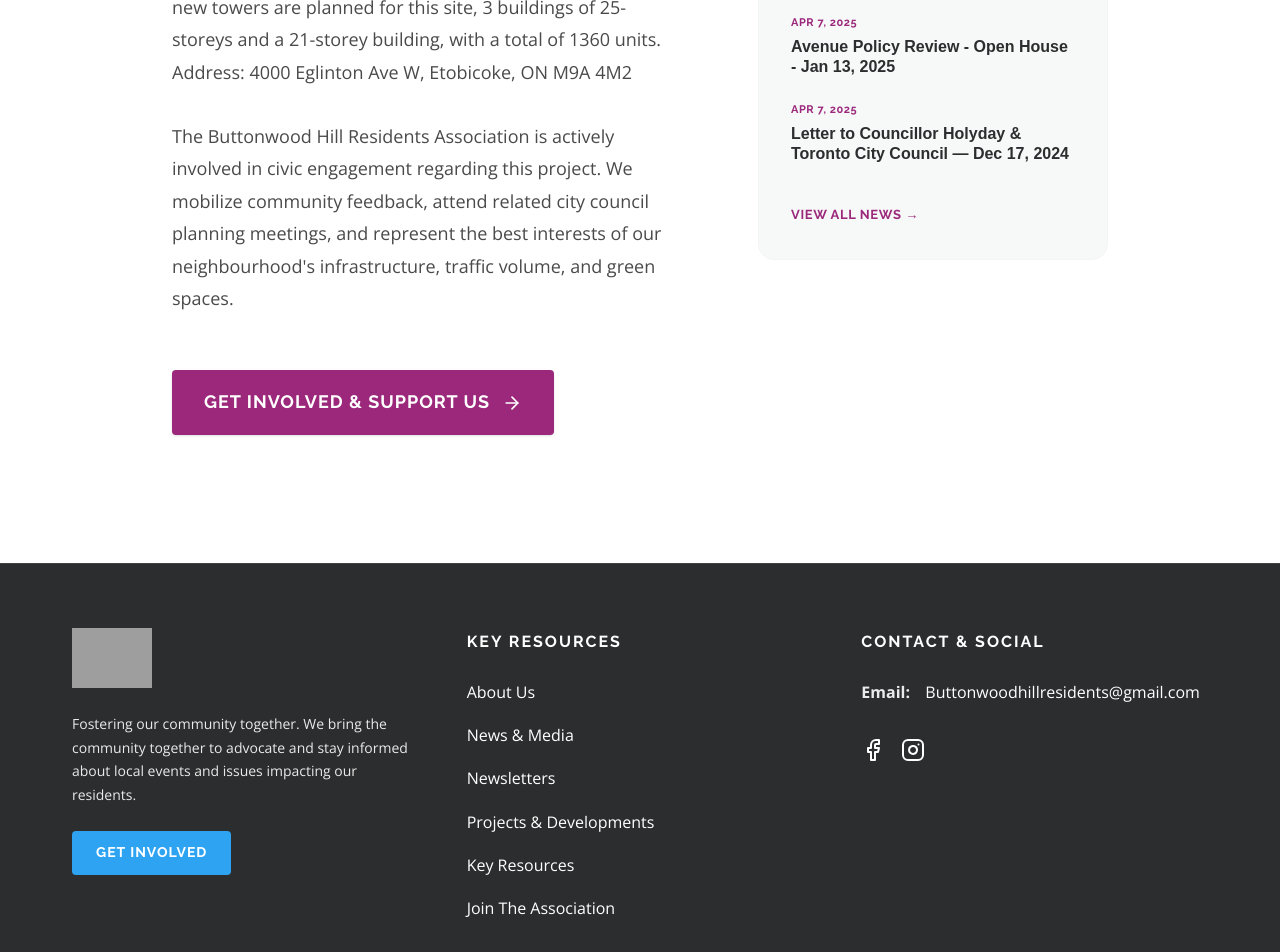
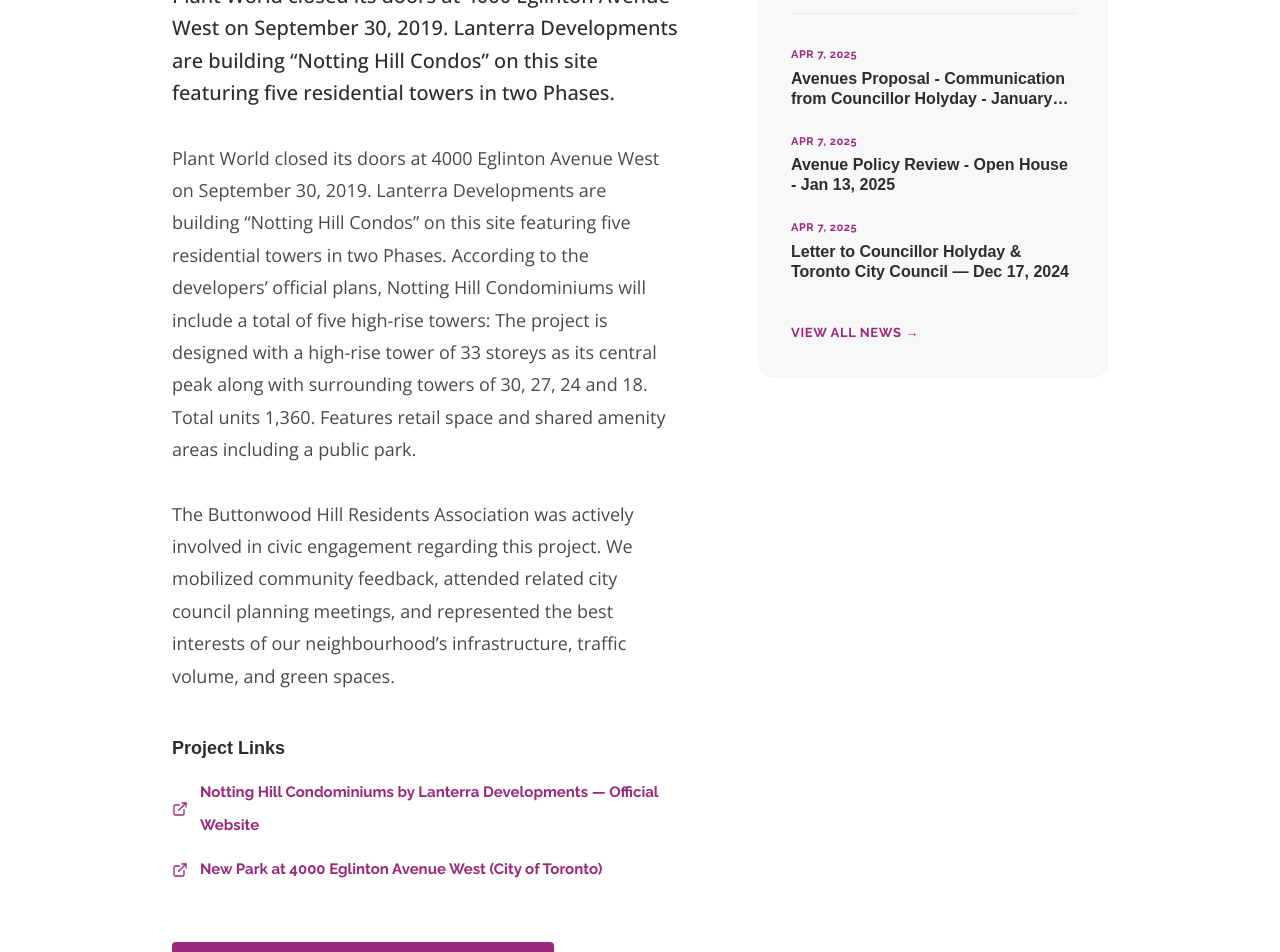
Before and after one commit to PlanetGalactor/BHRA-Website, a Next.js app: page /projects/plant-world in a window 1280 px wide. Shown: the part 820-1772 px from the top of the page. Built offline with nearby package versions, Linux system fonts and the light colour scheme; grey boxes are pictures that could not be loaded; a web font is replaced by a local one.

Commit message:
Client updates - executive names, journey text, projects content, news titles

```diff
--- a/app/projects/[slug]/page.tsx
+++ b/app/projects/[slug]/page.tsx
@@ -2,16 +2,83 @@
 import Image from "next/image";
 import Link from "next/link";
 import { format } from "date-fns";
-import { ArrowLeft, ArrowRight, Building2, MapPin } from "lucide-react";
+import { ArrowLeft, ArrowRight, Building2, ExternalLink } from "lucide-react";
 import { getSortedPostsData } from "@/lib/markdown";
 
-const PROJECTS = [
-  { name: "Buttonwood Hill Property", category: "Buttonwood Hill Property", slug: "buttonwood-property", desc: "Latest info and hearings regarding the Buttonwood Hill local development initiatives.", ldesc: "The Buttonwood Hill Property represents the core of our neighbourhood focus. Most recently, the City of Toronto is undertaking significant improvements to Buttonwood Park. The park design will be determined through extensive community engagement.", image: "/images/projects/buttonwood.png" },
-  { name: "Plant World", category: "Other Developments", slug: "plant-world", desc: "Updates on the Plant World site development and rezoning applications.", ldesc: "Plant World closed its doors as of September 30, 2019. Four new towers are planned for this site, 3 buildings of 25-storeys and a 21-storey building, with a total of 1360 units. Address: 4000 Eglinton Ave W, Etobicoke, ON M9A 4M2", image: "/images/projects/plant-world.png" },
-  { name: "Humbertown Plaza", category: "Humbertown Plaza", slug: "humbertown-plaza", desc: "Redevelopment plans and resident feedback regarding local commercial hubs.", ldesc: "This development has been approved. As of December 2019, the sales office is now open for the new condominium units that will be built at the site. First Capital confirmed that they have submitted a site plan amendment this spring in regard to changes to what is known as Block 5—where the LCBO and Bulk Barn are currently located. The construction of Block 5 will span 2-3 years.", image: "/images/projects/humbertown.jpg" },
-  { name: "Eglinton West LRT", category: "Eglinton West LRT", slug: "eglinton-west-lrt", desc: "Transit expansion updates and community impact on our local infrastructure.", ldesc: "The Eglinton West LRT is part of a mass transit plan between the City of Toronto and the Province of Ontario. The Eglinton West LRT expansion is expected to be underground for much of the area between Mount Dennis to the airport.", image: "/images/projects/eglinton-west.png" },
-  { name: "Richview Square", category: "Richview Square", slug: "richview-square", desc: "Upcoming commercial and residential changes in the Richview footprint.", ldesc: "Trinity Development Group and CreateTO (formerly Build Toronto) filed their zoning development application for the proposed buildings at Richview Square. The zoning by-law amendment application was submitted to permit the development of three new mixed-use buildings of 22, 22 and 11 storeys. Many modifications have been made by the developer after listening to community comments. Review continues.", image: "/images/projects/richview-square.jpg" },
-  { name: "La Rose Apartments", category: "La Rose Apartments", slug: "la-rose-apartments", desc: "Details on ongoing proposals and high-rise density conversations.", ldesc: "On May 4, 2018 our office received a notice from the Local Planning Appeal Tribunal (LPAT) concerning the hearing of 45 La Rose Ave that took place in April. The notice of decision will grant a zoning by-law amendment to permit an infill apartment building at the proposed location of 45 La Rose Avenue. Several changes to the original plan have been made to specifically address concerns of local area residents. The application is still in the very early stages of planning.", image: "/images/projects/la-rose.jpg" }
+type ProjectLink = { label: string; href: string };
+
+const PROJECTS: {
+  name: string;
+  category: string;
+  slug: string;
+  desc: string;
+  ldesc: string;
+  image: string;
+  links?: ProjectLink[];
+  hideBoilerplate?: boolean;
+}[] = [
+  {
+    name: "Buttonwood Hill Property",
+    category: "Buttonwood Hill Property",
+    slug: "buttonwood-property",
+    desc: "Latest info and hearings regarding the Buttonwood Hill local development initiatives.",
+    ldesc: "The Buttonwood Hill Property represents the core of our neighbourhood focus. Most recently, the City of Toronto is undertaking significant improvements to Buttonwood Park. The park design will be determined through extensive community engagement.",
+    image: "/images/projects/buttonwood.png",
+  },
+  {
+    name: "Lanterra Developments \u2014 Notting Hill Condos, 4000 Eglinton Avenue West (Plant World)",
+    category: "Other Developments",
+    slug: "plant-world",
+    desc: "Plant World closed its doors at 4000 Eglinton Avenue West on September 30, 2019. Lanterra Developments are building \u201cNotting Hill Condos\u201d on this site featuring five residential towers in two Phases.",
+    ldesc: "Plant World closed its doors at 4000 Eglinton Avenue West on September 30, 2019. Lanterra Developments are building \u201cNotting Hill Condos\u201d on this site featuring five residential towers in two Phases. According to the developers\u2019 official plans, Notting Hill Condominiums will include a total of five high-rise towers: The project is designed with a high-rise tower of 33 storeys as its central peak along with surrounding towers of 30, 27, 24 and 18. Total units 1,360. Features retail space and shared amenity areas including a public park.\n\nThe Buttonwood Hill Residents Association was actively involved in civic engagement regarding this project. We mobilized community feedback, attended related city council planning meetings, and represented the best interests of our neighbourhood\u2019s infrastructure, traffic volume, and green spaces.",
+    image: "/images/projects/notting-hill.jpg",
+    hideBoilerplate: true,
+    links: [
+      { label: "Notting Hill Condominiums by Lanterra Developments \u2014 Official Website", href: "https://nottinghillcondominiums.com/" },
+      { label: "New Park at 4000 Eglinton Avenue West (City of Toronto)", href: "https://www.toronto.ca/city-government/planning-development/construction-new-facilities/new-parks-facilities/new-park-at-4000-eglinton-avenue-west/" },
+    ],
+  },
+  {
+    name: "Humbertown Plaza",
+    category: "Humbertown Plaza",
+    slug: "humbertown-plaza",
+    desc: "First Capital are currently revitalizing Humbertown Mall and some shops will remain open during this process. First Capital anticipates the unveiling of the new and improved Humbertown Mall in 2026.",
+    ldesc: "First Capital are currently revitalizing Humbertown Mall and some shops will remain open during this process. First Capital anticipates the unveiling of the new and improved Humbertown Mall in 2026.\n\nThe Humbertown Redevelopment is a partnership between Humbertown Mall owner and operator First Capital Realty and Tridel. The pre-construction plan is to build in and around the currently standing Humbertown Mall, located at 270 The Kingsway in the Etobicoke neighbourhood of Edenbridge-Humber Valley. At this address, three residential towers will be constructed to stand at a height of 9, 10, and 21 storeys.",
+    image: "/images/projects/humbertown.jpg",
+    hideBoilerplate: true,
+    links: [
+      { label: "Humbertown Mall Renovations", href: "https://www.humbertown.com/2025/09/30/renovations/" },
+      { label: "Loblaws Humbertown Update", href: "https://www.facebook.com/loblaws1174/posts/1475096497736688/" },
+      { label: "Humbertown Redevelopment \u2014 GTA Homes", href: "https://www.gtahomes.com/humbertown-redevelopment/" },
+    ],
+  },
+  {
+    name: "Eglinton Crosstown LRT",
+    category: "Eglinton West LRT",
+    slug: "eglinton-west-lrt",
+    desc: "Transit expansion updates and community impact on our local infrastructure.",
+    ldesc: "The Eglinton Crosstown LRT is part of a mass transit plan between the City of Toronto and the Province of Ontario. The expansion is expected to be underground for much of the area between Mount Dennis to the airport.",
+    image: "/images/projects/eglinton-west.png",
+    links: [
+      { label: "Eglinton Crosstown LRT \u2014 Metrolinx", href: "https://www.metrolinx.com/en/projects-and-programs/eglinton-crosstown-lrt" },
+    ],
+  },
+  {
+    name: "Richview Square",
+    category: "Richview Square",
+    slug: "richview-square",
+    desc: "Upcoming commercial and residential changes in the Richview footprint.",
+    ldesc: "Trinity Development Group and CreateTO (formerly Build Toronto) filed their zoning development application for the proposed buildings at Richview Square. The zoning by-law amendment application was submitted to permit the development of three new mixed-use buildings of 22, 22 and 11 storeys. Many modifications have been made by the developer after listening to community comments. Review continues.",
+    image: "/images/projects/richview-square.jpg",
+  },
+  {
+    name: "La Rose Apartments",
+    category: "La Rose Apartments",
+    slug: "la-rose-apartments",
+    desc: "Details on ongoing proposals and high-rise density conversations.",
+    ldesc: "On May 4, 2018 our office received a notice from the Local Planning Appeal Tribunal (LPAT) concerning the hearing of 45 La Rose Ave that took place in April. The notice of decision will grant a zoning by-law amendment to permit an infill apartment building at the proposed location of 45 La Rose Avenue. Several changes to the original plan have been made to specifically address concerns of local area residents. The application is still in the very early stages of planning.",
+    image: "/images/projects/la-rose.jpg",
+  },
 ];
 
 export async function generateStaticParams() {
@@ -70,12 +137,32 @@
             <p className="text-[20px] font-medium text-[#2c2d2e] leading-relaxed">
               {project.desc}
             </p>
-            <p>
-              {project.ldesc}
-            </p>
-            <p>
-              The Buttonwood Hill Residents Association is actively involved in civic engagement regarding this project. We mobilize community feedback, attend related city council planning meetings, and represent the best interests of our neighbourhood&apos;s infrastructure, traffic volume, and green spaces.
-            </p>
+            {project.ldesc.split('\n\n').map((para, i) => (
+              <p key={i}>{para}</p>
+            ))}
+            {!project.hideBoilerplate && (
+              <p>
+                The Buttonwood Hill Residents Association is actively involved in civic engagement regarding this project. We mobilize community feedback, attend related city council planning meetings, and represent the best interests of our neighbourhood&apos;s infrastructure, traffic volume, and green spaces.
+              </p>
+            )}
+
+            {project.links && project.links.length > 0 && (
+              <div className="space-y-3 pt-2">
+                <h3 className="text-[18px] font-serif font-bold text-[#2c2d2e]">Project Links</h3>
+                {project.links.map((link, i) => (
+                  <a
+                    key={i}
+                    href={link.href}
+                    target="_blank"
+                    rel="noopener noreferrer"
+                    className="flex items-center gap-3 text-primary font-ui font-bold text-[15px] hover:underline hover:opacity-80 transition-opacity"
+                  >
+                    <ExternalLink size={16} className="flex-shrink-0" />
+                    {link.label}
+                  </a>
+                ))}
+              </div>
+            )}
 
             <Link
               href="/get-involved"
--- a/app/projects/new-school/page.tsx
+++ b/app/projects/new-school/page.tsx
@@ -66,12 +66,12 @@
             </p>
 
             <a
-              href="https://www.toronto.ca/city-government/planning-development/construction-new-facilities/park-facility-projects/buttonwood-park-improvements"
+              href="https://www.tcdsb.org/o/corporateservices/page/new-school"
               target="_blank"
               rel="noopener noreferrer"
               className="inline-flex items-center gap-3 bg-primary text-white font-ui font-bold uppercase tracking-[1px] px-8 py-4 rounded-[4px] shadow-sm hover:bg-[#a3107c] hover:-translate-y-1 transition-all duration-300 mt-6"
             >
-              View City of Toronto Official Page
+              View Project Details
               <ExternalLink size={20} />
             </a>
           </div>
--- a/app/projects/page.tsx
+++ b/app/projects/page.tsx
@@ -4,10 +4,10 @@
 
 export default function ProjectsPage() {
   const projects = [
-    { name: "New School", slug: "new-school", desc: "Latest info and hearings regarding the Buttonwood Hill local development initiatives.", image: "/images/projects/buttonwood.png" },
-    { name: "Lanterra Developments — 400 Eglinton Avenue West (Plant World)", slug: "plant-world", desc: "Updates on the Plant World site development and rezoning applications.", image: "/images/projects/plant-world.png" },
-    { name: "Humbertown Plaza", slug: "humbertown-plaza", desc: "Redevelopment plans and resident feedback regarding local commercial hubs.", image: "/images/projects/humbertown.jpg" },
-    { name: "Eglinton West LRT", slug: "eglinton-west-lrt", desc: "Transit expansion updates and community impact on our local infrastructure.", image: "/images/projects/eglinton-west.png" },
+    { name: "New School", slug: "new-school", desc: "Construction of the New Catholic Elementary School in Ward 2 (Former Buttonwood Hill Public School Site) is currently underway and will accommodate 600 students with 5-room childcare. The anticipated Opening Date is September 1, 2027 (construction completion — Winter 2026).", image: "/images/projects/buttonwood.png" },
+    { name: "Lanterra Developments — Notting Hill Condos, 4000 Eglinton Avenue West (Plant World)", slug: "plant-world", desc: "Plant World closed its doors at 4000 Eglinton Avenue West on September 30, 2019. Lanterra Developments are building \"Notting Hill Condos\" on this site featuring five residential towers in two Phases.", image: "/images/projects/notting-hill.jpg" },
+    { name: "Humbertown Plaza", slug: "humbertown-plaza", desc: "First Capital are currently revitalizing Humbertown Mall and some shops will remain open during this process. First Capital anticipates the unveiling of the new and improved Humbertown Mall in 2026.", image: "/images/projects/humbertown.jpg" },
+    { name: "Eglinton Crosstown LRT", slug: "eglinton-west-lrt", desc: "Transit expansion updates and community impact on our local infrastructure.", image: "/images/projects/eglinton-west.png" },
     { name: "Richview Square", slug: "richview-square", desc: "Upcoming commercial and residential changes in the Richview footprint.", image: "/images/projects/richview-square.jpg" },
     { name: "La Rose Apartments", slug: "la-rose-apartments", desc: "Details on ongoing proposals and high-rise density conversations.", image: "/images/projects/la-rose.jpg" }
   ];
@@ -38,10 +38,10 @@
             </div>
             <div className="p-8 md:p-12 flex flex-col justify-center flex-grow">
               <h2 className="text-[32px] font-serif font-bold text-primary mb-4 group-hover:text-[#a3107c] transition-colors">
-                New School
+                Buttonwood Park Improvements Project (City of Toronto)
               </h2>
               <p className="text-foreground text-[16px] leading-relaxed mb-8 flex-grow">
-                The New School represents the core of our neighbourhood focus. Most recently, the City of Toronto is undertaking significant improvements to Buttonwood Park. The park design will be determined through extensive community engagement and is proposed to include upgraded accessible pathways, a shade structure, new seating, and lighting improvements.
+                The park design will be determined through community engagement and is proposed to include upgraded pathways, a shade structure, seating and lighting.
               </p>
               <div className="inline-flex items-center gap-2 bg-primary text-white font-ui font-bold uppercase tracking-[1px] text-[13px] px-6 py-3 rounded-[4px] self-start group-hover:bg-[#a3107c] transition-colors">
                 View Project Details <ArrowRight size={16} />
```
Also changed, not shown: app/about/page.tsx (+9 -6 lines), app/page.tsx (+7 -7 lines), content/posts/picnic-in-the-park-september-7th.md (+1 -1 lines), public/images/projects/notting-hill.jpg (added).
